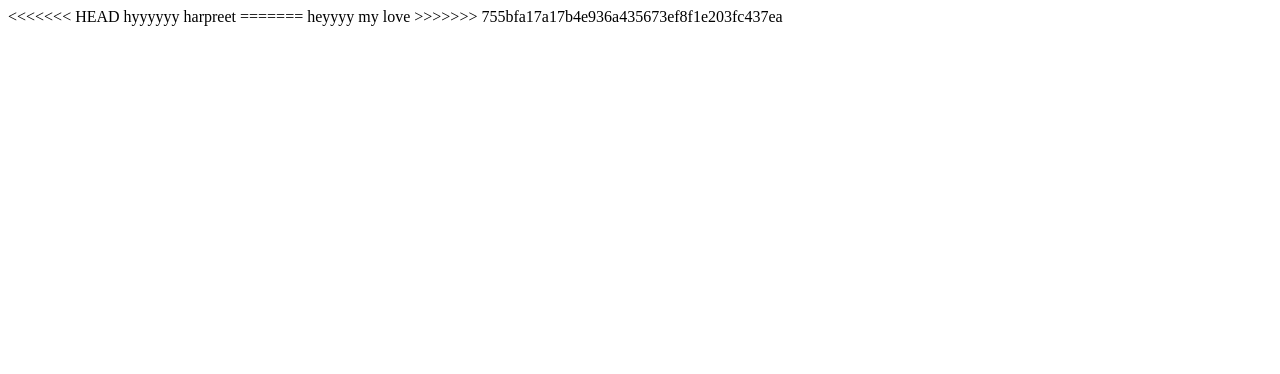
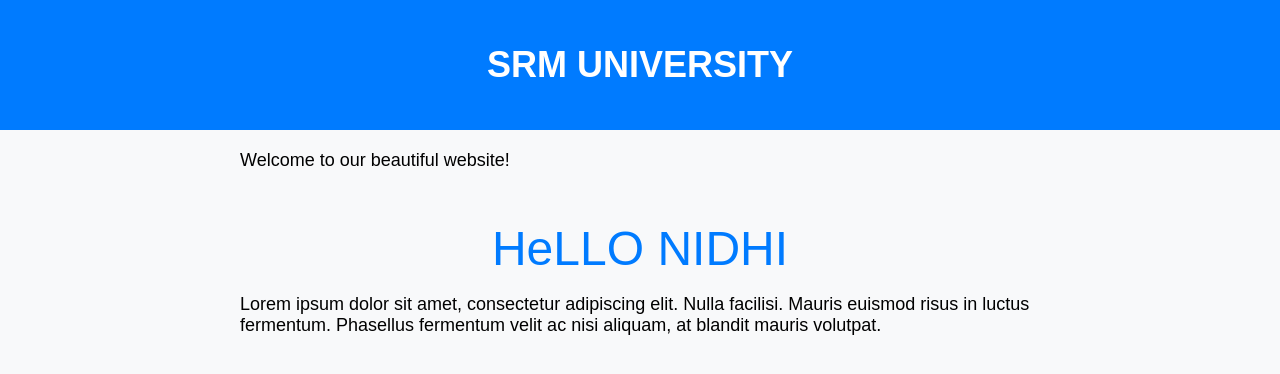
Before and after one commit to nidhit20/nidht, a plain HTML site: page index.html in a window 1280 px wide. Drawn offline with Linux system fonts and the light colour scheme.

Commit message:
Update index.html

```diff
--- a/index.html
+++ b/index.html
@@ -1,7 +1,53 @@
-<<<<<<< HEAD
-hyyyyyy harpreet
-=======
-heyyyy
-my
-love
->>>>>>> 755bfa17a17b4e936a435673ef8f1e203fc437ea
+<!DOCTYPE html>
+<html lang="en">
+<head>
+  <meta charset="UTF-8">
+  <meta name="viewport" content="width=device-width, initial-scale=1.0">
+  <title>SRM University</title>
+  <style>
+    body {
+      font-family: Arial, sans-serif;
+      margin: 0;
+      padding: 0;
+      background-color: #f8f9fa;
+    }
+    .header {
+      background-color: #007bff;
+      color: #fff;
+      text-align: center;
+      padding: 20px 0;
+    }
+    .container {
+      max-width: 800px;
+      margin: 20px auto;
+      padding: 0 20px;
+    }
+    h1 {
+      font-size: 36px;
+      text-transform: uppercase;
+    }
+    p {
+      font-size: 18px;
+    }
+    .hello-nidhi {
+      font-size: 48px;
+      color: #007bff;
+      text-align: center;
+      margin-top: 50px;
+    }
+  </style>
+</head>
+<body>
+
+  <header class="header">
+    <h1>SRM University</h1>
+  </header>
+
+  <div class="container">
+    <p>Welcome to our beautiful website!</p>
+    <div class="hello-nidhi">HeLLO NIDHI</div>
+    <p>Lorem ipsum dolor sit amet, consectetur adipiscing elit. Nulla facilisi. Mauris euismod risus in luctus fermentum. Phasellus fermentum velit ac nisi aliquam, at blandit mauris volutpat.</p>
+  </div>
+
+</body>
+</html>
```
